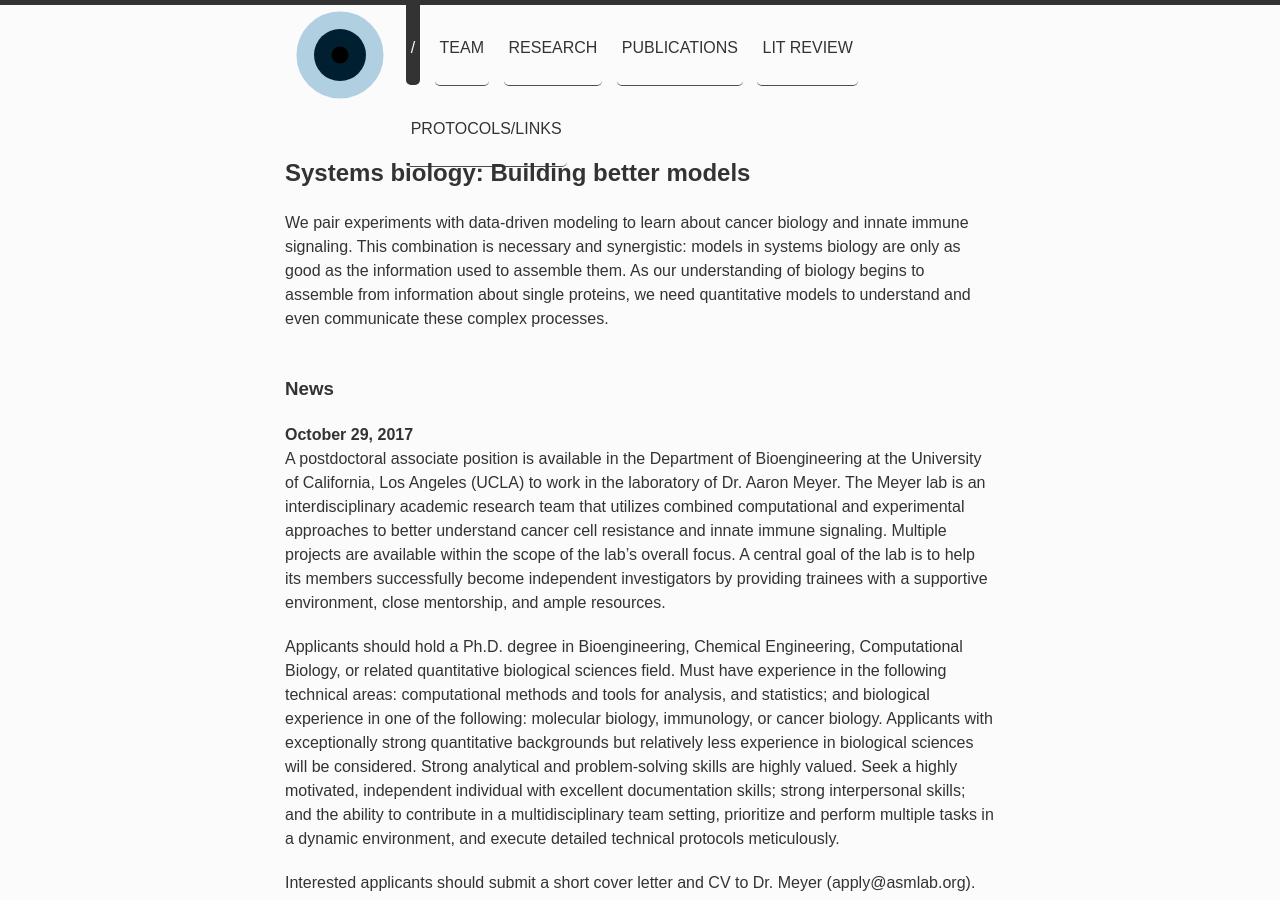
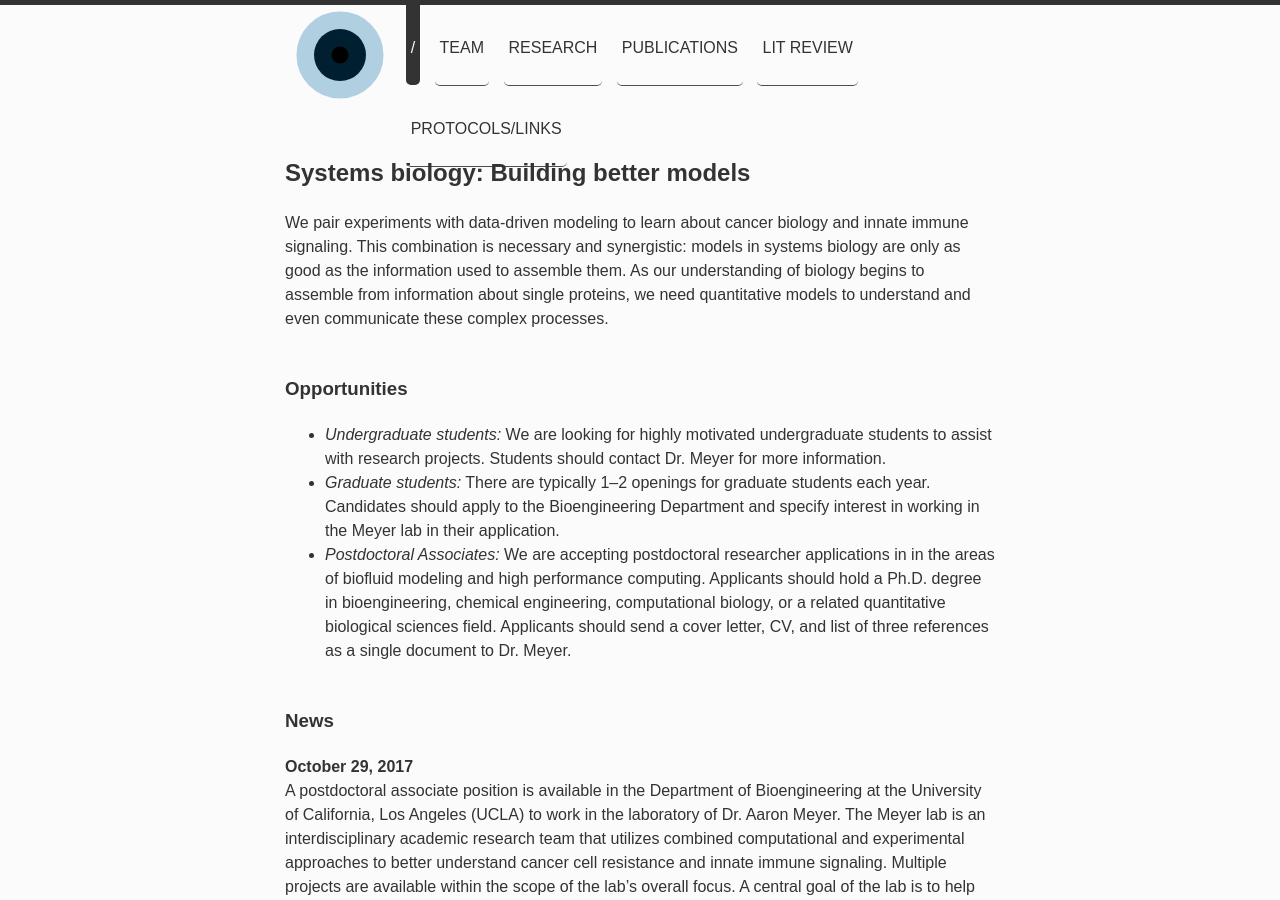
Before and after one commit to meyer-lab/asmlab.org, a Jekyll site: the page built from index.html, in a window 1280 px wide and 900 px high. Built offline with Jekyll 4.4.1, drawn with Linux system fonts in a browser that asks for light colours; some web fonts are replaced.

Commit message:
Try this.

```diff
--- a/index.html
+++ b/index.html
@@ -9,6 +9,15 @@ title: /
 
 <br />
 
+<h3>Opportunities</h3>
+
+<ul>
+<li><i>Undergraduate students:</i> We are looking for highly motivated undergraduate students to assist with research projects. Students should contact Dr. Meyer for more information.</li>
+<li><i>Graduate students:</i> There are typically 1–2 openings for graduate students each year. Candidates should apply to the Bioengineering Department and specify interest in working in the Meyer lab in their application.</li>
+<li><i>Postdoctoral Associates:</i> We are accepting postdoctoral researcher applications in in the areas of biofluid modeling and high performance computing. Applicants should hold a Ph.D. degree in bioengineering, chemical engineering, computational biology, or a related quantitative biological sciences field. Applicants should send a cover letter, CV, and list of three references as a single document to Dr. Meyer.</li>
+</ul>
+
+<br />
 
 <h3>News</h3>
 
```
